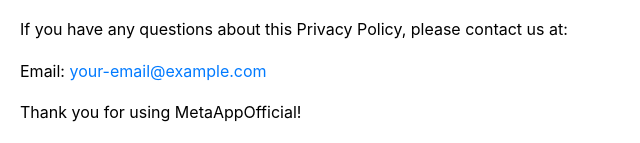
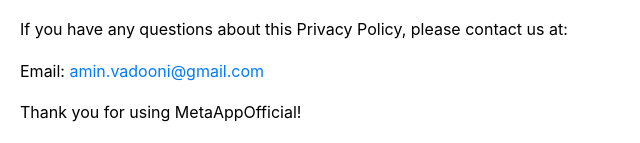
Before and after one commit to amin8811/MetaAppOfficial, a plain HTML site: page index.html in a window 1280 px wide. Shown: the part 1294-1437 px from the top of the page, 0-640 px from the left. Drawn offline with Linux system fonts and the light colour scheme.

Commit message:
Update contact email in Privacy Policy sectionemial edited

```diff
--- a/index.html
+++ b/index.html
@@ -45,7 +45,7 @@
 
     <h2>10. Contact Us</h2>
     <p>If you have any questions about this Privacy Policy, please contact us at:</p>
-    <p>Email: <a href="mailto:amin.vadooni@gmail.com">your-email@example.com</a></p>
+    <p>Email: <a href="mailto:amin.vadooni@gmail.com">amin.vadooni@gmail.com</a></p>
 
     <p>Thank you for using MetaAppOfficial!</p>
 </body>
```
